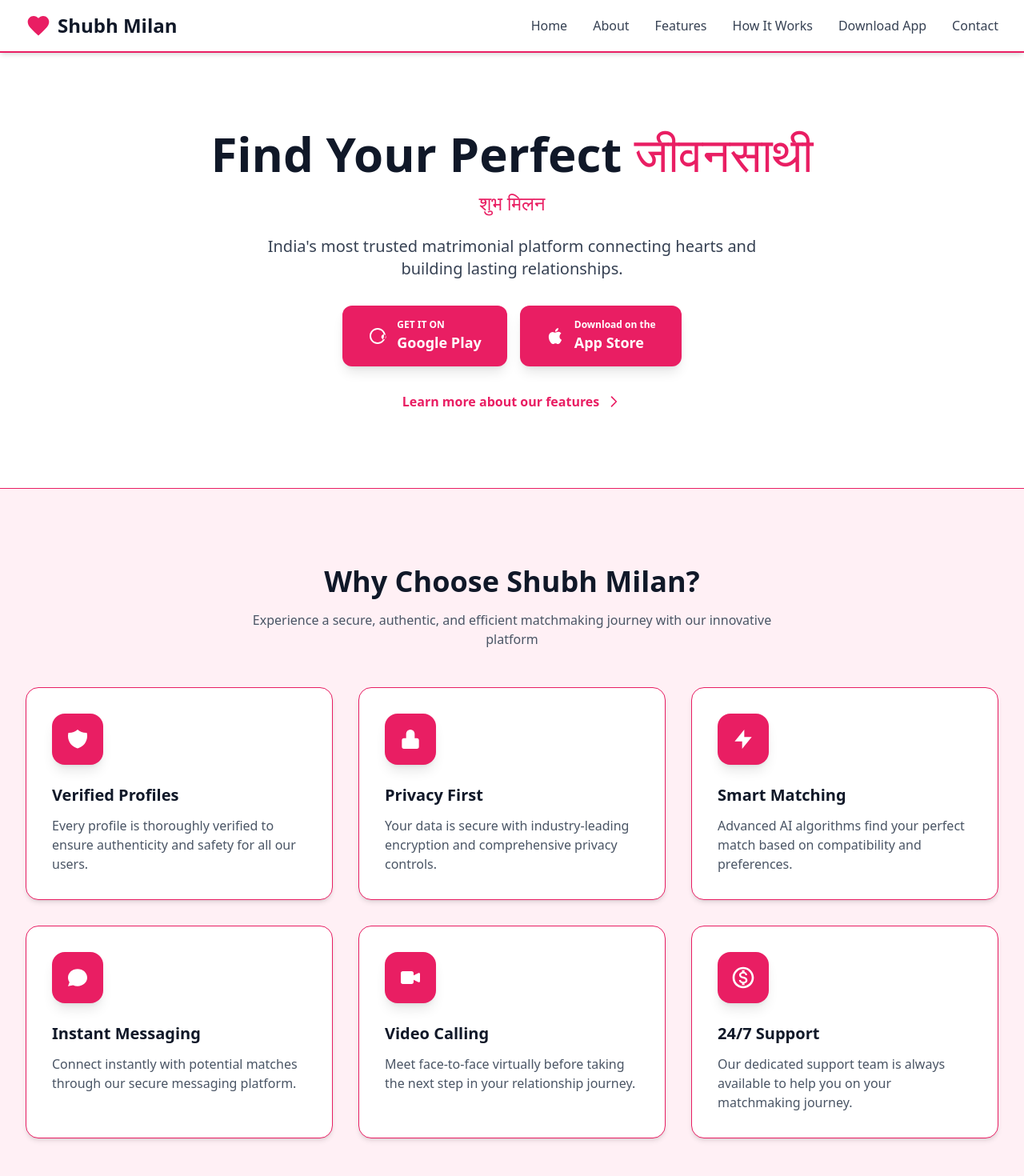
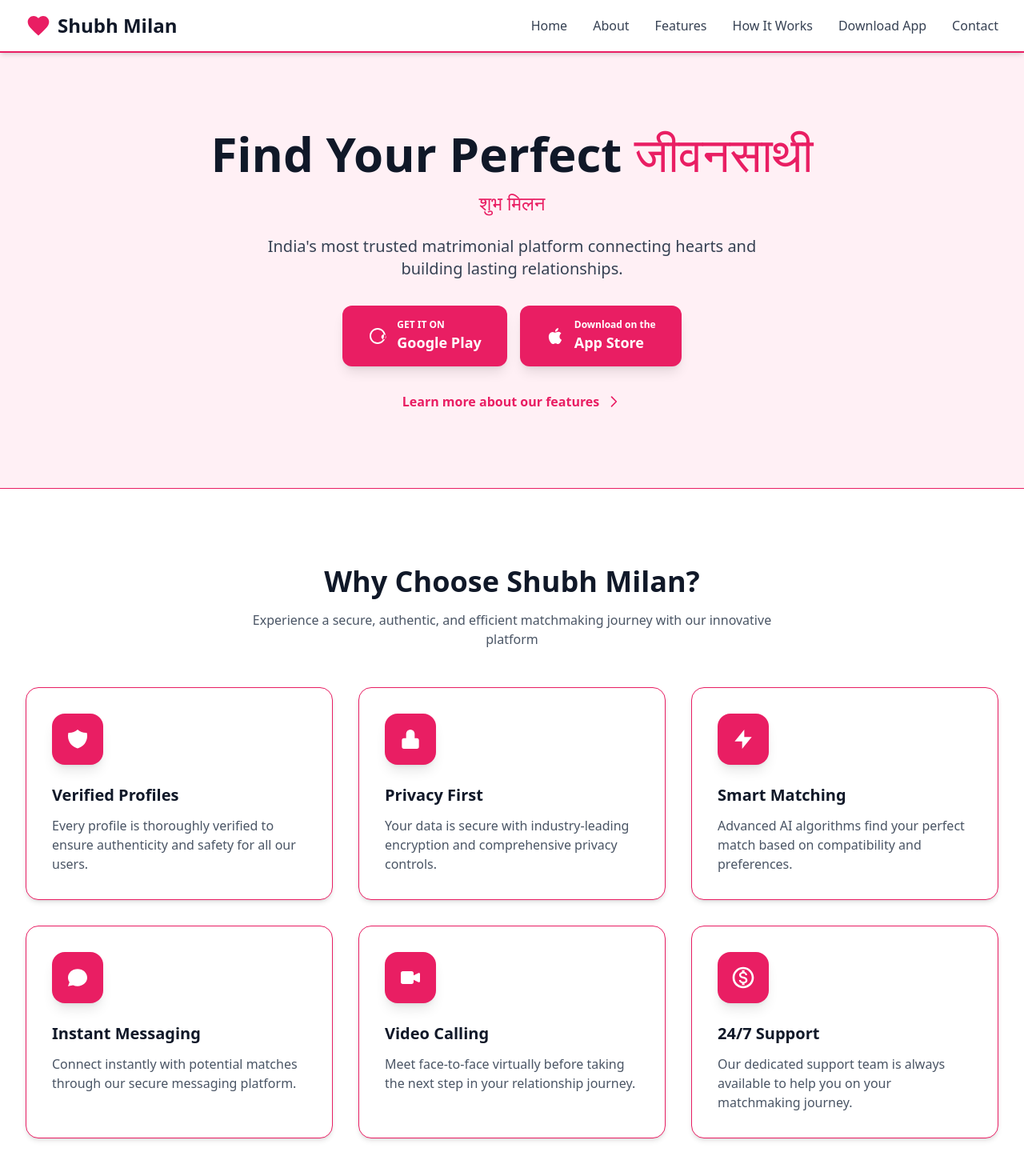
Before and after one commit to kundanlcb/shubh-milan-web, a React (Vite) app: page / in a window 1280 px wide. Shown: the top 1470 px of the page at 80% size. Built offline with nearby package versions, Linux system fonts and the light colour scheme.

Commit message:
Correct lavenderblush background: apply to Hero section instead of Features section
Co-authored-by: kundanlcb <100063527+kundanlcb@users.noreply.github.com>

```diff
--- a/src/pages/HomePage.tsx
+++ b/src/pages/HomePage.tsx
@@ -6,7 +6,7 @@ export const HomePage = () => {
   return (
     <>
       {/* Hero Section */}
-      <section className="bg-white py-16 md:py-24">
+      <section className="bg-[lavenderblush] py-16 md:py-24">
         <Container>
           <div className="text-center">
             <h1 className="text-4xl md:text-5xl lg:text-6xl font-bold text-gray-900 mb-4">
@@ -65,7 +65,7 @@ export const HomePage = () => {
       </section>
 
       {/* Features Section */}
-      <section className="py-16 md:py-24 bg-[lavenderblush] border-t border-primary">
+      <section className="py-16 md:py-24 bg-white border-t border-primary">
         <Container>
           <h2 className="text-3xl md:text-4xl font-bold text-center text-gray-900 mb-4">
             Why Choose Shubh Milan?
```
